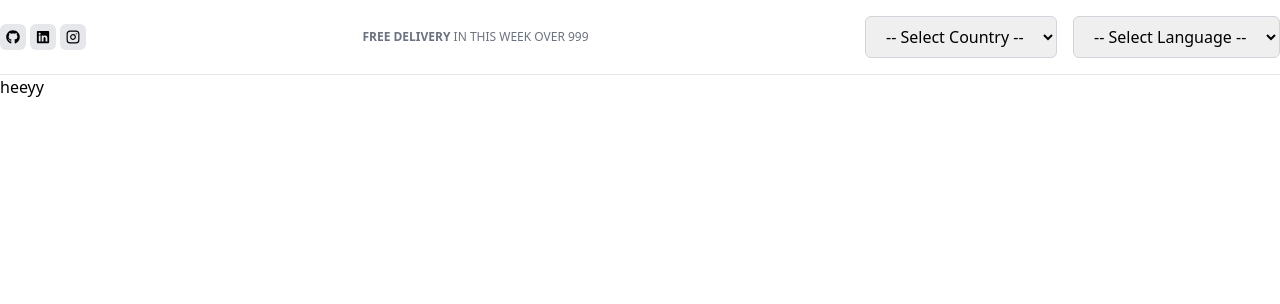
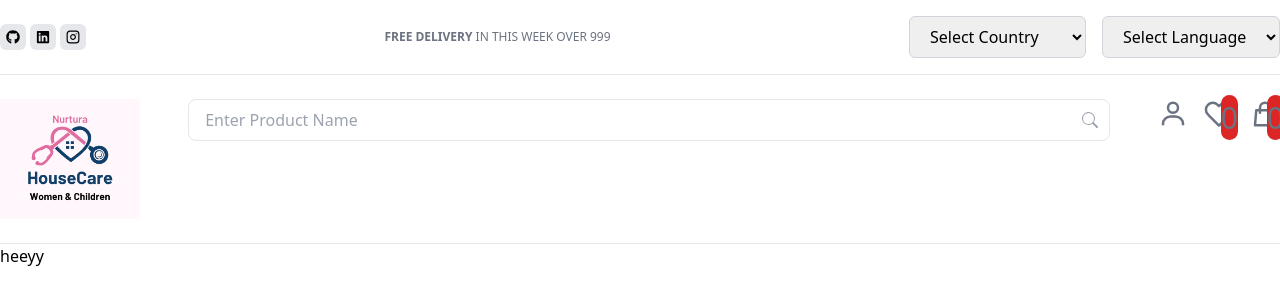
Before and after one commit to HashimAyamon/Nurtura, a Next.js app: page / in a window 1280 px wide. Shown: the top 304 px of the page. Built offline with nearby package versions, Linux system fonts and the light colour scheme.

Commit message:
bottom navbar created

```diff
--- a/src/app/layout.tsx
+++ b/src/app/layout.tsx
@@ -2,6 +2,7 @@ import type { Metadata } from "next";
 import localFont from "next/font/local";
 import "./globals.css";
 import NavBar, {  } from "../components/NavBar";
+import NavBarBottom from "@/components/NavBarBottom";
 
 
 const geistSans = localFont({
@@ -31,6 +32,7 @@ export default function RootLayout({
         className={`${geistSans.variable} ${geistMono.variable} antialiased`}
       >
         <NavBar/>
+        <NavBarBottom/>
         {children}
       </body>
     </html>
--- a/src/components/NavBar.tsx
+++ b/src/components/NavBar.tsx
@@ -46,7 +46,7 @@ const NavBar = () => {
     <div className="border-b border-gray-200 hidden sm:block">
       <div className="container py-4">
         <div className="flex justify-between items-center">
-          {/* Social Media Icons */}
+          {/* Icons */}
           <div className="hidden lg:flex gap-1">
             <div className="header_top__icon_wraper">
               <FaGithub />
@@ -75,7 +75,7 @@ const NavBar = () => {
                 className="block w-full px-4 py-2 border border-gray-300 rounded-md focus:outline-none focus:ring focus:ring-blue-300"
               >
                 <option value="" disabled>
-                  -- Select Country --
+                   Select Country
                 </option>
                 {countries.map((country, index) => (
                   <option key={index} value={country}>
@@ -94,7 +94,7 @@ const NavBar = () => {
                 className="block w-full px-4 py-2 border border-gray-300 rounded-md focus:outline-none focus:ring focus:ring-green-300"
               >
                 <option value="" disabled>
-                  -- Select Language --
+                   Select Language
                 </option>
                 {languages.map((language, index) => (
                   <option key={index} value={language}>
--- /dev/null
+++ b/src/components/NavBarBottom.tsx
@@ -0,0 +1,56 @@
+import React from "react";
+import { BiUser } from "react-icons/bi";
+import { BsSearch } from "react-icons/bs";
+import { FiHeart } from "react-icons/fi";
+import { HiOutlineShoppingBag } from "react-icons/hi";
+import Image from "next/image";
+
+
+const NavBarBottom = () => {
+  return (
+    <div className="border-b border-gray-200 py-6">
+      <div className="container sm:flex justify-between items-cemter">
+      <div className="font-bold text-4xl text-center pb-4 sm:pb-0 text-blackish">
+      <Image
+        src="/LOGO.png"
+        alt="Logo"
+        width={140}
+        height={100}
+        className="mx-auto"
+      />
+    </div>
+    <div className="w-full sm:w-[300px] md:w-[72%] relative">
+      <div className="relative">
+        <input
+          className="border-gray-200 border p-2 pl-4 pr-10 rounded-lg w-full"
+          type="text"
+          placeholder="Enter Product Name"
+        />
+        <div className="absolute right-3 top-1/2 transform -translate-y-1/2 text-gray-400">
+          <BsSearch />
+        </div>
+      </div>
+    </div>
+        <div className="hidden lg:flex gap-4 text-gray-500 text-[30px]">
+          <BiUser />
+          <div className="relative">
+            <FiHeart />
+            <div className="bg-red-600 rounded-full absolute top-0 right-0 w-[18px]h-[18px]text[12px]
+            txt-white grid place-items-center translate-x-1 -translate-y-1">
+           0
+            </div>
+          </div>
+          <div className="relative">
+            <HiOutlineShoppingBag />
+            <div className="bg-red-600 rounded-full absolute top-0 right-0 w-[18px]h-[18px]text[12px]
+            txt-white grid place-items-center translate-x-1 -translate-y-1">
+           0
+            </div>
+          </div>
+        </div>
+      </div>
+    </div>
+  );
+};
+
+export default NavBarBottom;
```
